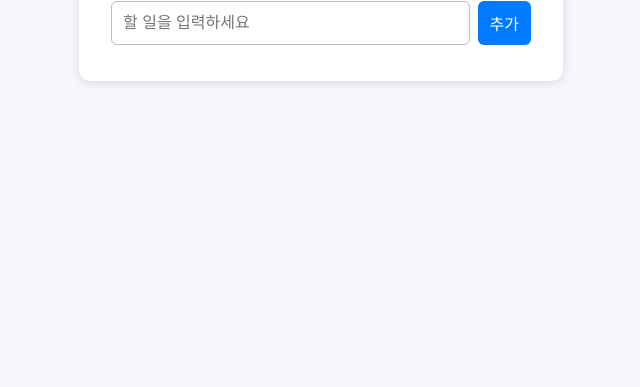
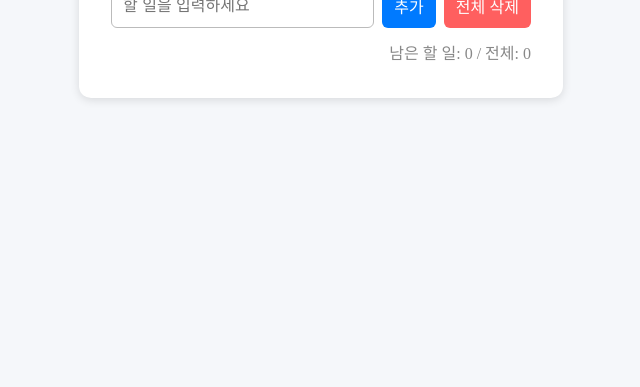
Before and after one commit to ChoiFerriswheel/js-mini-projects, a plain HTML site: page To-do-list/index.html in a window 1280 px wide. Shown: the part 413-800 px from the top of the page, without its empty margins (319-959 px from the left). Drawn offline with Linux system fonts and the light colour scheme.

Commit message:
Update index.html

```diff
--- a/To-do-list/index.html
+++ b/To-do-list/index.html
@@ -11,6 +11,10 @@
     <div class="input-area">
       <input type="text" id="todo-input" placeholder="할 일을 입력하세요" autocomplete="off" />
       <button id="add-btn">추가</button>
+      <button id="clear-btn">전체 삭제</button>
+    </div>
+    <div class="status-area">
+      <span id="count"></span>
     </div>
     <ul id="todo-list"></ul>
   </div>
```
